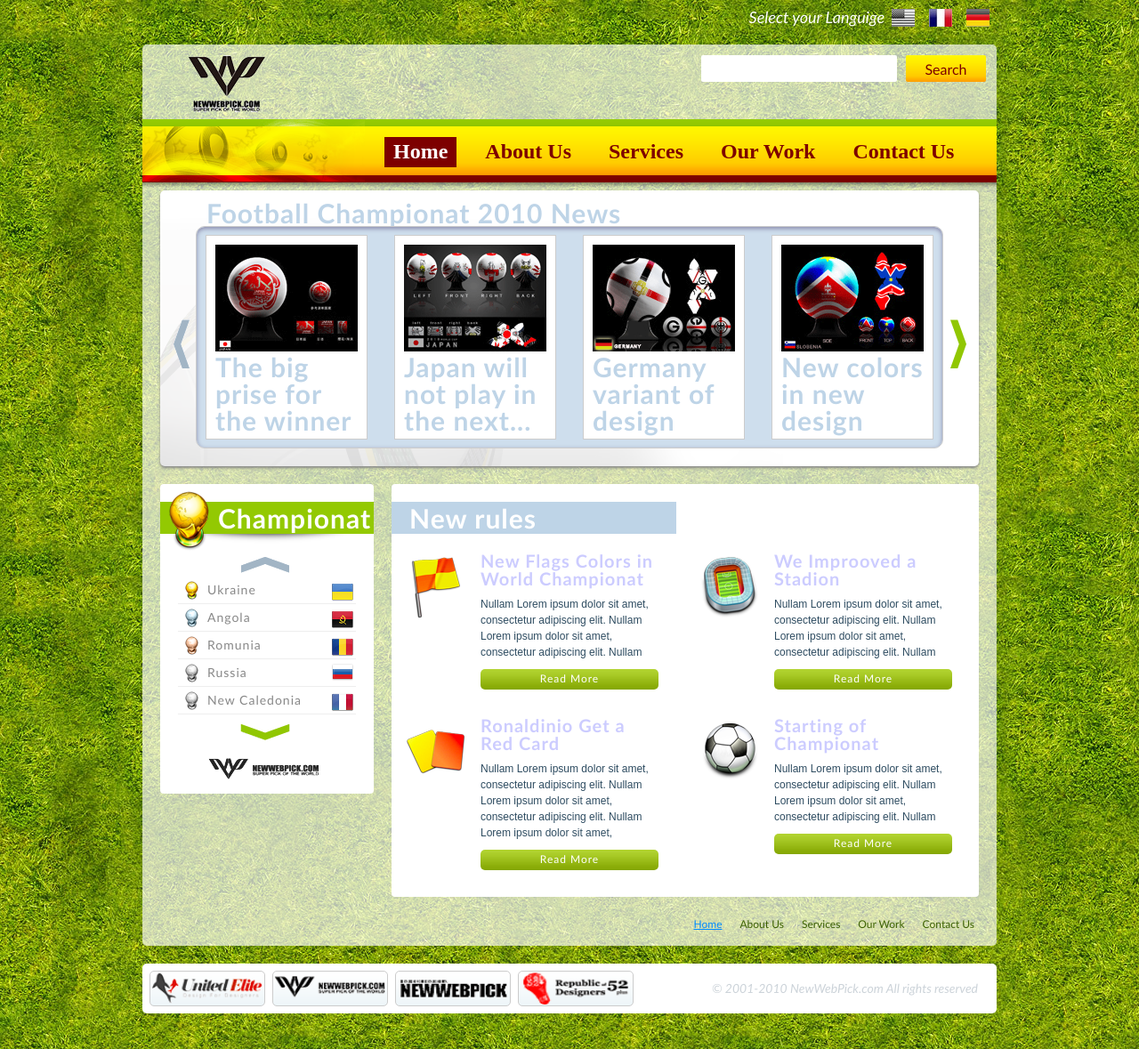
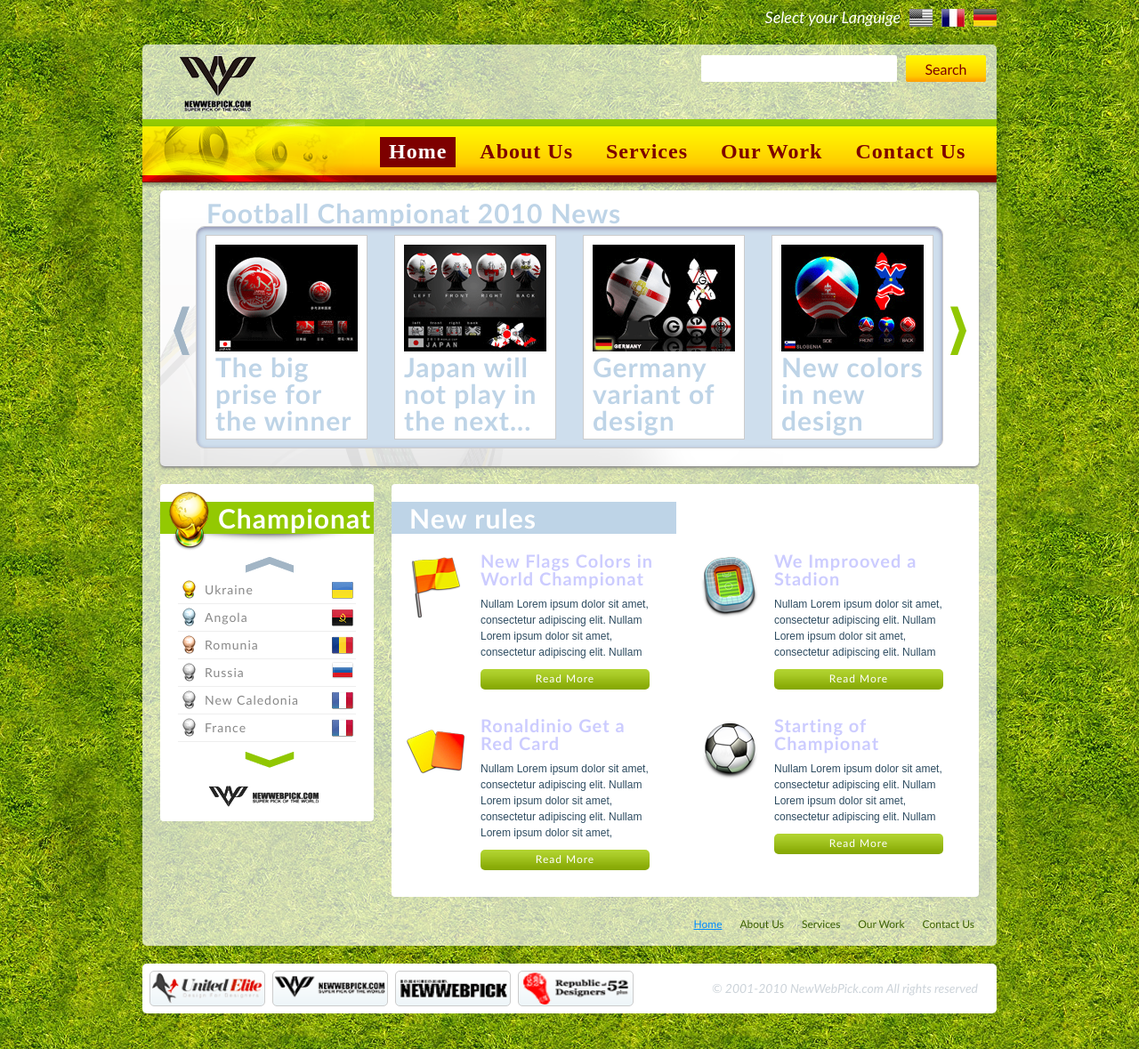
Before and after one commit to idutka/practice2013, a plain HTML site: page index.html in a window 1280 px wide. Shown: the whole page at 89% size. Drawn offline with nearby package versions, Linux system fonts and the light colour scheme.

Commit message:
fix view

```diff
--- a/index.html
+++ b/index.html
@@ -14,11 +14,17 @@
     <body>
         <div class="wrapper">
             <div class="language">
-                <div class="flag-l gb active">
+                <div class="flag-l gb">
+                    <a href="#gb">
+                    </a>
                 </div>
-                <div class="flag-l fr active">
+                <div class="flag-l fr">
+                    <a href="#fr">
+                    </a>
                 </div>
                 <div class="flag-l usa-bw">
+                    <a>
+                    </a>
                 </div>
                 <div>
                     Select your Languige
@@ -195,6 +201,13 @@
                                 <span class="flag flag-fr"></span>
                             </a>
                         </li>
+                        <li>
+                            <a href="#">
+                                <span class="cup cup-other"></span>
+                                France
+                                <span class="flag flag-fr"></span>
+                            </a>
+                        </li>
                     </ul>
                     </div>
 
--- a/main.js
+++ b/main.js
@@ -13,7 +13,7 @@ $(document).ready(function(){
 
 
         var sudoSlider2 = $("#slider2").sudoSlider({
-            slideCount:5,
+            slideCount:6,
             vertical: true,
             controlsattr: 'id="controls2"',
             prevhtml:'<a href="#" class="prevBtn2 arrow arrow-up-active"></a>', /* option[32]/*prevhtml*/
--- a/styles.css
+++ b/styles.css
@@ -74,14 +74,14 @@ a {
 }
 
 .flag-l {
-	height: 20px;
-	width: 26px;
-	margin: 0 8px;
+	margin-left: 10px;
 	background: url('img/language-flag.png') no-repeat top left;
 }
 
-.language .active:HOVER {
-	cursor: pointer;
+.flag-l a{
+	height: 20px;
+	width: 26px;
+	display: block;
 }
 
 .fr:HOVER{ background-position: 0 0;}
@@ -104,7 +104,7 @@ a {
 }
 
 .logo {
-	padding: 12px 12px  12px 50px;
+	padding: 12px 12px  12px 40px;
 	height: 60px;
 }
 
@@ -158,11 +158,12 @@ a {
 
 .menu ul li {
 	float: left;
-	padding-left: 22px;
+	padding-left: 17px;
 }
 
 .menu ul li a {
 	display: block;
+	letter-spacing: 1px;
 	height: 30px;
 	padding: 4px 10px 0px 10px;
 	font-size: 24px;
@@ -266,7 +267,7 @@ a {
 	display: block;
 	position: absolute;
 	left: -25px;
-	top: 105px;
+	top: 90px;
 	cursor: pointer;
 }
 
@@ -338,7 +339,7 @@ left: 848px;
     background: url('img/cups.png') no-repeat top left;
     position: absolute;
     margin-left: -25px;
-    margin-top: -3px;
+    margin-top: -4px;
     width: 15px;
     height: 21px;
 }
@@ -349,15 +350,17 @@ left: 848px;
 
 .country {
 	overflow: hidden;
+	height: 186px;
+	position: relative;
 }
 
 .country ul li a{
 	display: block;
 	border-bottom: 1px solid #EEEEEE;
-	padding: 8px 33px;
+	padding: 8px 30px;
 	font-size: 14px;
 	color: #888888;
-	width: 134px;
+	width: 140px;
 }
 
 .country ul li a:HOVER{
@@ -369,7 +372,7 @@ left: 848px;
     background: url('img/flags.png') no-repeat top left;
     position: absolute;
     right: 3px;
-    margin-top: -3px;
+    margin-top: -5px;
     width: 24px;
     height: 23px;
 }
@@ -396,7 +399,7 @@ left: 848px;
 .prevBtn2, .nextBtn2 {
 	display: block;
 	position: absolute;
-	left: 90px;
+	left: 95px;
 	cursor: pointer;
 	margin-top: 10px;
 }
@@ -482,7 +485,7 @@ left: 848px;
 	background-position: 0 -44px;
 	display: block;
 	height: 13px;
-	width: 190px;
+	width: 180px;
 	border-radius: 5px;
 	text-align: center;
 	font-size: 12px;
@@ -509,6 +512,7 @@ left: 848px;
 	float: left;
 	color: #3D6202;
 	font-size: 12px;
+
 }
 
 .footer-menu li a:HOVER{
```
